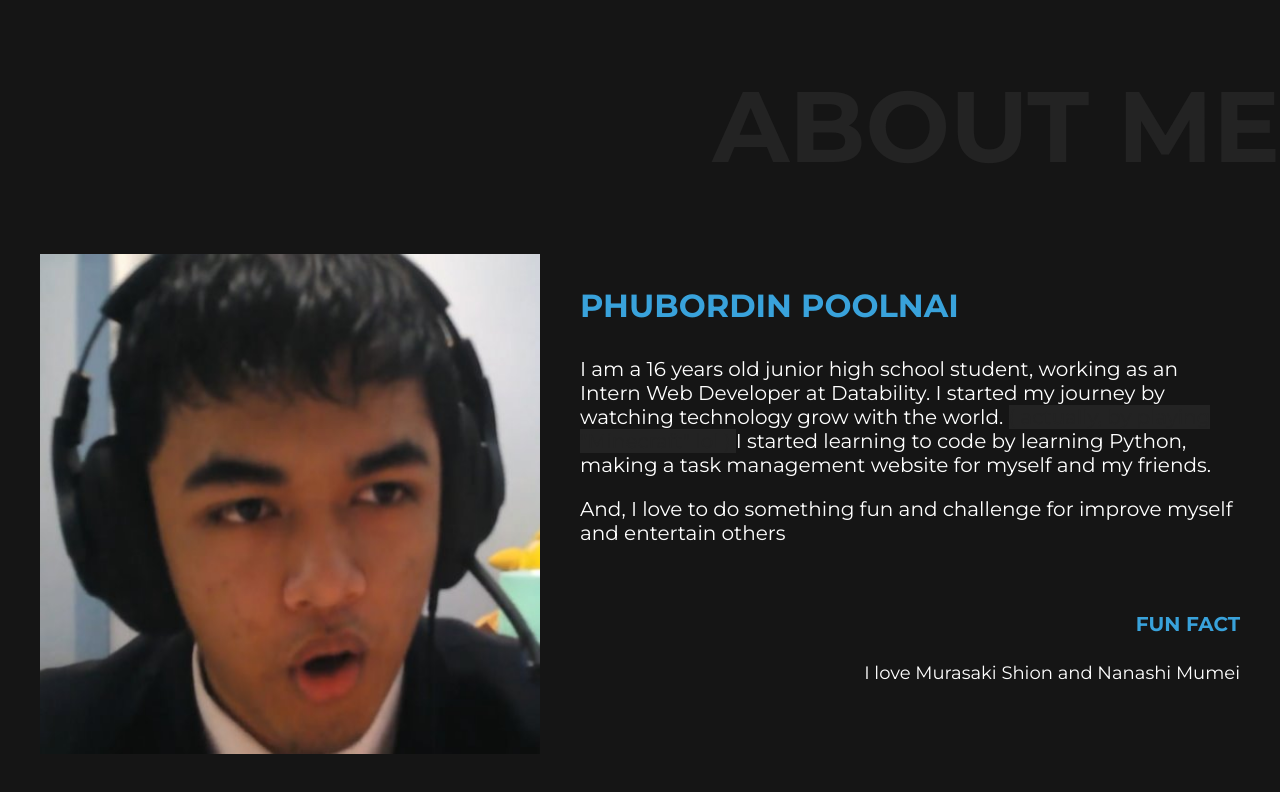
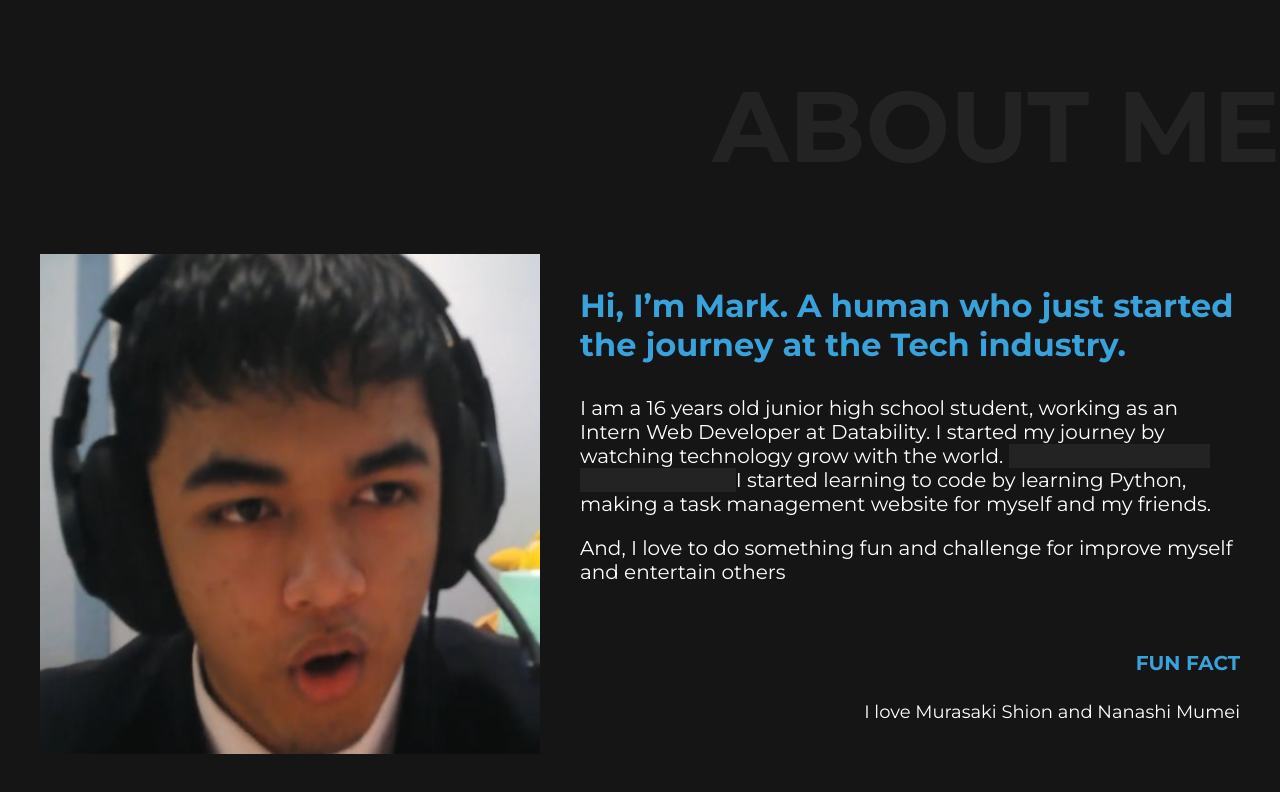
Before and after one commit to Mirailisc/MiraPort, a React (Create React App) app: page / in a window 1280 px wide. Shown: the part 802-1594 px from the top of the page. Built offline with nearby package versions, Linux system fonts and the light colour scheme.

Commit message:
edit about content

```diff
--- a/src/components/About/index.tsx
+++ b/src/components/About/index.tsx
@@ -11,14 +11,16 @@ const About: React.FC = (): JSX.Element => {
         <div className={styles.content}>
           <img className={styles.image} src={Image1} alt="Image_1" data-aos="zoom-in" />
           <div className={styles.text}>
-            <h3 data-aos="fade-down">PHUBORDIN POOLNAI</h3>
+            <h3 data-aos="fade-down">Hi, I’m Mark. A human who just started the journey at the Tech industry.</h3>
             <p data-aos="fade-up">
-              I am a 16 years old junior high school student, working as an Intern Web Developer at Datability.
-              I started my journey by watching technology grow with the world. <span> ( actually, by playing "Minecraft" lol ) </span>
-              I started learning to code by learning Python, making a task management
-              website for myself and my friends.
+              I am a 16 years old junior high school student, working as an Intern Web Developer at Datability. I
+              started my journey by watching technology grow with the world.{' '}
+              <span> ( actually, by playing "Minecraft" lol ) </span>I started learning to code by learning Python,
+              making a task management website for myself and my friends.
             </p>
-            <p data-aos="fade-up">And, I love to do something fun and challenge for improve myself and entertain others</p>
+            <p data-aos="fade-up">
+              And, I love to do something fun and challenge for improve myself and entertain others
+            </p>
             <div className={styles.fact} data-aos="fade-up">
               <h4>FUN FACT</h4>
               <p>I love Murasaki Shion and Nanashi Mumei</p>
```
